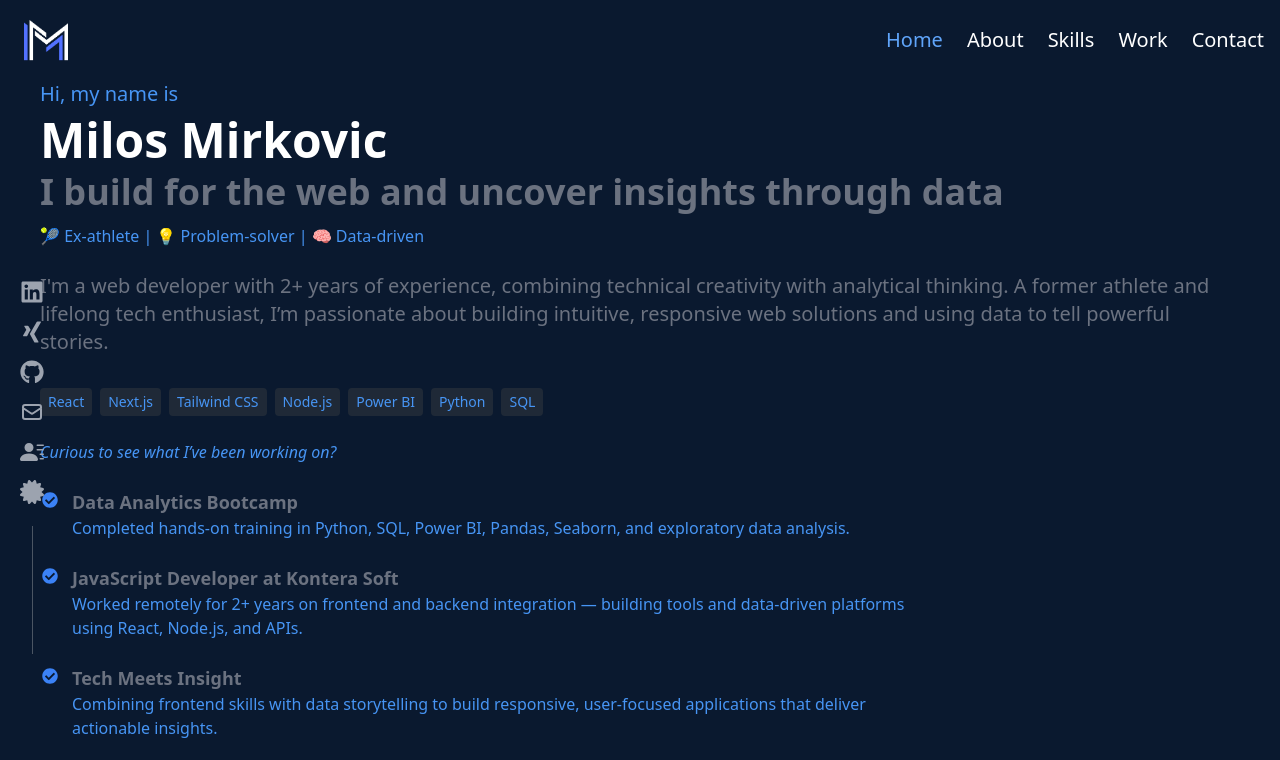
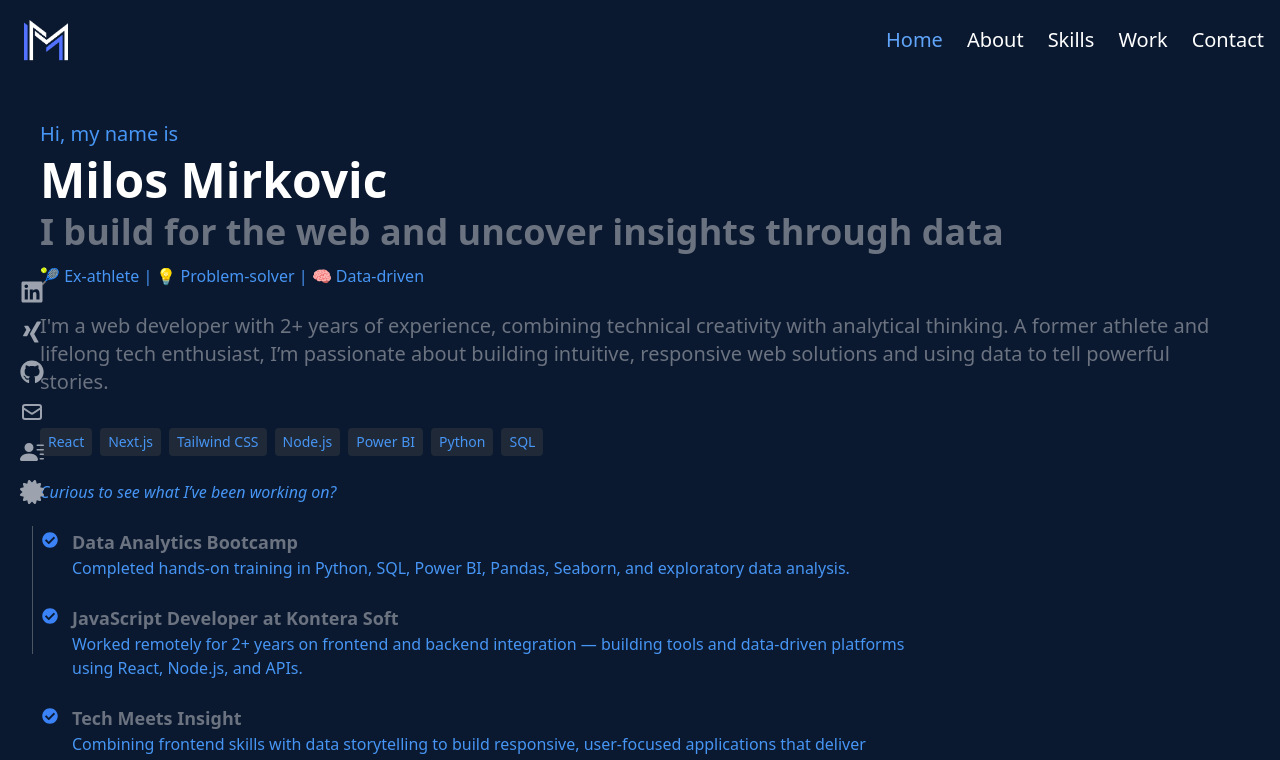
Before and after one commit to Milos191405/Portfolio-React, a React (Vite) app: page / in a window 1280 px wide. Shown: the top 760 px of the page. Built offline with nearby package versions, Linux system fonts and the light colour scheme.

Commit message:
Fixing hover on small screen, contact  section and problem with sidebar...

```diff
--- a/src/components/Contact.jsx
+++ b/src/components/Contact.jsx
@@ -20,8 +20,8 @@ function Contact() {
   const [isDropdownOpen, setIsDropdownOpen] = useState(false);
 
   return (
-    <section id="contact" className="w-full bg-[#0a192f] text-gray-300 px-6 pt-20 relative">
-      <div className="max-w-[1000px] mx-auto flex flex-col items-center text-center">
+    <section id="contact" className="w-full bg-[#0a192f] text-gray-300 px-6 pt-20">
+      <div className="max-w-[1200px] md:max-w-[700px] xl:max-w-[1200px] mx-auto flex flex-col items-center text-center ">
         <h2 className="text-4xl font-bold border-b-4 border-blue-600 mb-8">
           Contact
         </h2>
@@ -56,10 +56,10 @@ function Contact() {
 
           {/* Sertifikati dropdown */}
           <div
-            className="relative"
+            className="relative "
             onMouseEnter={() => setIsDropdownOpen(true)}
             onMouseLeave={() => setIsDropdownOpen(false)}
-          > Certificates
+          >
             <button
               className="text-gray-400 hover:text-blue-400 transform hover:scale-110 transition duration-300"
               aria-label="Certificates"
--- a/src/components/Home.jsx
+++ b/src/components/Home.jsx
@@ -7,8 +7,8 @@ function Home({ isNavOpen }) {
     <section
       id="home"
       className={`w-full ${
-        isNavOpen ? "min-h-[calc(100vh-80px)]" : "min-h-screen"
-      } bg-bg-primary flex items-center justify-center px-4 sm:px-6 md:px-8`}
+        isNavOpen ? "min-h-[calc(100vh-80px) pt-40]" : "min-h-screen"
+      } bg-bg-primary flex items-center justify-center pt-10 px-4 pb-4  md:px-8`}
       aria-labelledby="home-heading"
     >
       <div className="w-full pt-[80px] md:max-w-[700px] xl:max-w-[1200px] flex flex-col justify-center items-start text-header">
--- a/src/components/SocialSidebar.jsx
+++ b/src/components/SocialSidebar.jsx
@@ -40,7 +40,7 @@ function SocialSidebar() {
   const [isDropdownOpen, setIsDropdownOpen] = useState(false);
 
   return (
-    <div className="hidden lg:flex fixed flex-col top-[35%] left-5">
+    <div className="hidden lg:flex fixed flex-col top-[35%] left-5 z-[80]">
       <div className="flex flex-col gap-4">
         {socialLinks.map(({ href, label, icon }) => (
           <a
--- a/src/components/Work.jsx
+++ b/src/components/Work.jsx
@@ -22,7 +22,7 @@ const webProjects = [
     technologies: ["Next.js", "Tailwind CSS", "JavaScript"],
     backgroundImage: Smilja,
     link: "https://psiholog-smilja-igic.vercel.app/",
-    github: "https://github.com/Milos191405/psiholog-smilja"
+    github: "https://github.com/Milos191405/psiholog_smilja_igic"
   },
   {
     name: "YourMentorMate",
@@ -99,7 +99,7 @@ const dataProjects = [
 const ProjectCard = ({ project, delay }) => (
   <FadeIn delay={delay}>
     <motion.div
-      className="relative group rounded-lg shadow-lg overflow-hidden h-full flex flex-col"
+      className=" relative group rounded-lg shadow-lg overflow-hidden h-full flex flex-col"
       initial={{ opacity: 0, y: 40 }}
       whileInView={{ opacity: 1, y: 0 }}
       viewport={{ once: true }}
@@ -110,13 +110,14 @@ const ProjectCard = ({ project, delay }) => (
         className="relative h-[px] md:h-[300px] md:max-w-[700px]  xl:max-w-[1200px] bg-cover bg-center transition-transform duration-500 group-hover:scale-105 "
         style={{ backgroundImage: `url(${project.backgroundImage})` }}
       >
-        <div className="absolute  inset-0 bg-black/80 backdrop-blur-sm opacity-0 group-hover:opacity-100 transition duration-500 px-6 py-4 overflow-y-auto flex flex-col justify-center">
+       <div className="hidden lg:absolute lg:inset-0 lg:bg-black/80 lg:backdrop-blur-sm lg:opacity-0 lg:group-hover:opacity-100 lg:transition lg:duration-500 lg:px-6 lg:py-4 lg:overflow-y-auto lg:flex lg:flex-col lg:justify-center">
   <ul className="text-sm md:text-base text-gray-300 text-left list-disc list-inside space-y-1">
     {project.description.split("\n").map((line, i) => (
       <li key={i}>{line.replace(/^•\s*/, "")}</li>
     ))}
   </ul>
 </div>
+
       </div>
 
       {/* Static Content */}
```
Lines whose indentation alone changed are shown as unchanged.
